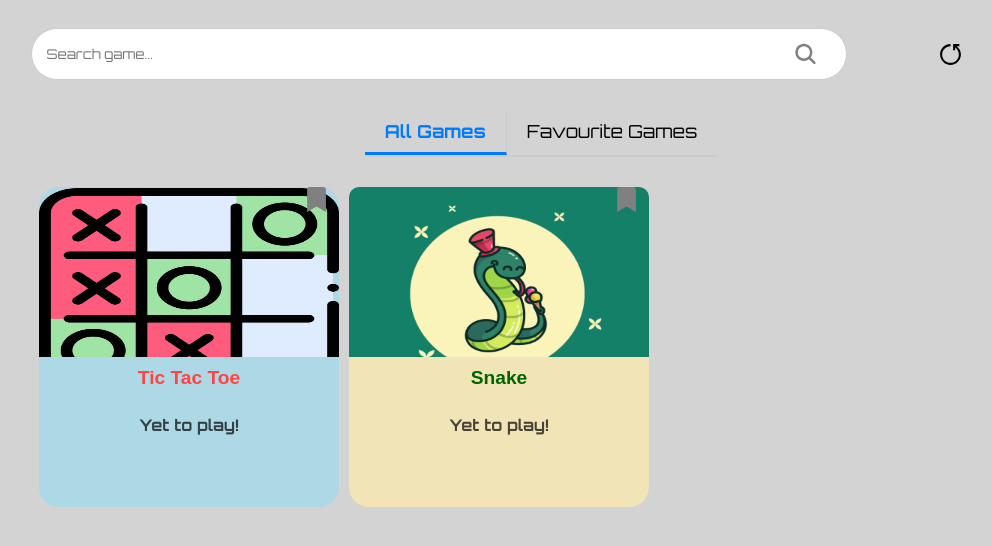
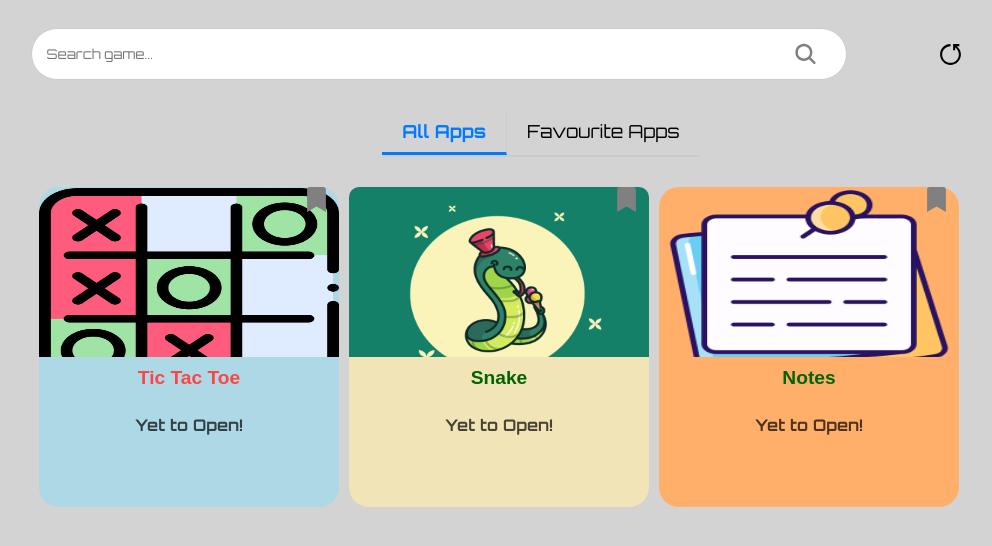
Before and after one commit to sourav2paul3/Games, a React (Vite) app in the folder games/: page / in a window 1280 px wide. Shown: the top 546 px of the page, without its empty margins (99-1091 px from the left). Built offline with nearby package versions, Linux system fonts and the light colour scheme.

Commit message:
Notes App Add

```diff
--- a/games/src/GameData/GameData.js
+++ b/games/src/GameData/GameData.js
@@ -1,5 +1,6 @@
 import TicTacToe from "../assets/TicTacToe.png";
 import Snake from "../assets/Snake.gif";
+import Notes from "../assets/Notes.png";
 export const Gamedata = [
   {
     title: "Tic Tac Toe",
@@ -17,6 +18,15 @@ export const Gamedata = [
     textColor: "#006400",
     image: Snake,
     lastPlayed: "",
-    url: "https://www.google.com/",
+    url: "abc",
+  },
+  {
+    title: "Notes",
+    favourite: false,
+    bgColour: "#FFAF69",
+    textColor: "#006400",
+    image: Notes,
+    lastPlayed: "",
+    url: "https://sourav2paul3.github.io/Note-App/",
   },
 ];
--- a/games/src/components/GameCard.jsx
+++ b/games/src/components/GameCard.jsx
@@ -24,9 +24,9 @@ const GameCard = ({ data }) => {
         </button>
         <p className={styles.lastPlayed}>
           {data.lastPlayed
-            ? "Last Played:" +
+            ? "Last Opened:" +
               new Intl.DateTimeFormat("en-GB").format(new Date(data.lastPlayed))
-            : "Yet to play!"}
+            : "Yet to Open!"}
         </p>
       </div>
       <div className={styles.gameDetailsContainer}>
--- a/games/src/components/Tabs.jsx
+++ b/games/src/components/Tabs.jsx
@@ -13,7 +13,7 @@ const Tabs = () => {
           }`}
           onClick={() => setCurrentTab("allGames")}
         >
-          All Games
+          All Apps
         </div>
         <div
           className={`${styles.tab} ${
@@ -21,7 +21,7 @@ const Tabs = () => {
           }`}
           onClick={() => setCurrentTab("favGames")}
         >
-          Favourite Games
+          Favourite Apps
         </div>
       </div>
     </div>
```
Also changed, not shown: games/src/assets/Notes.png (added).
